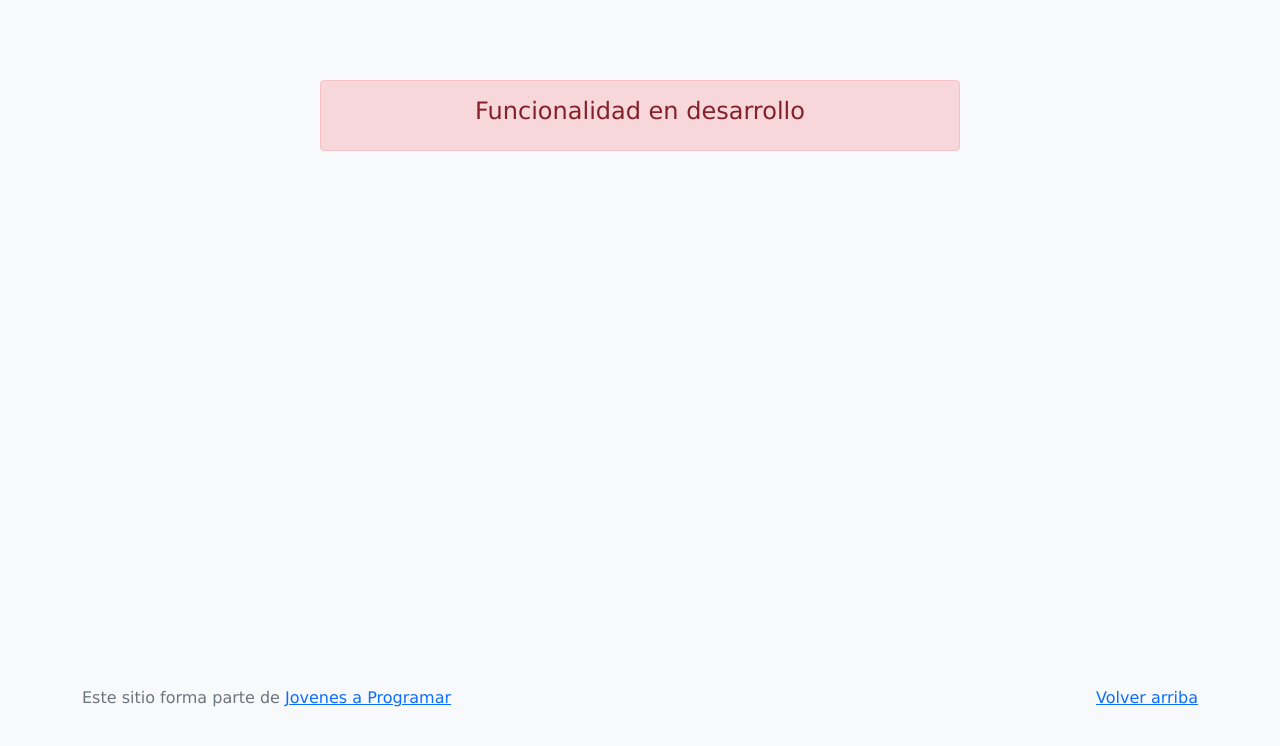
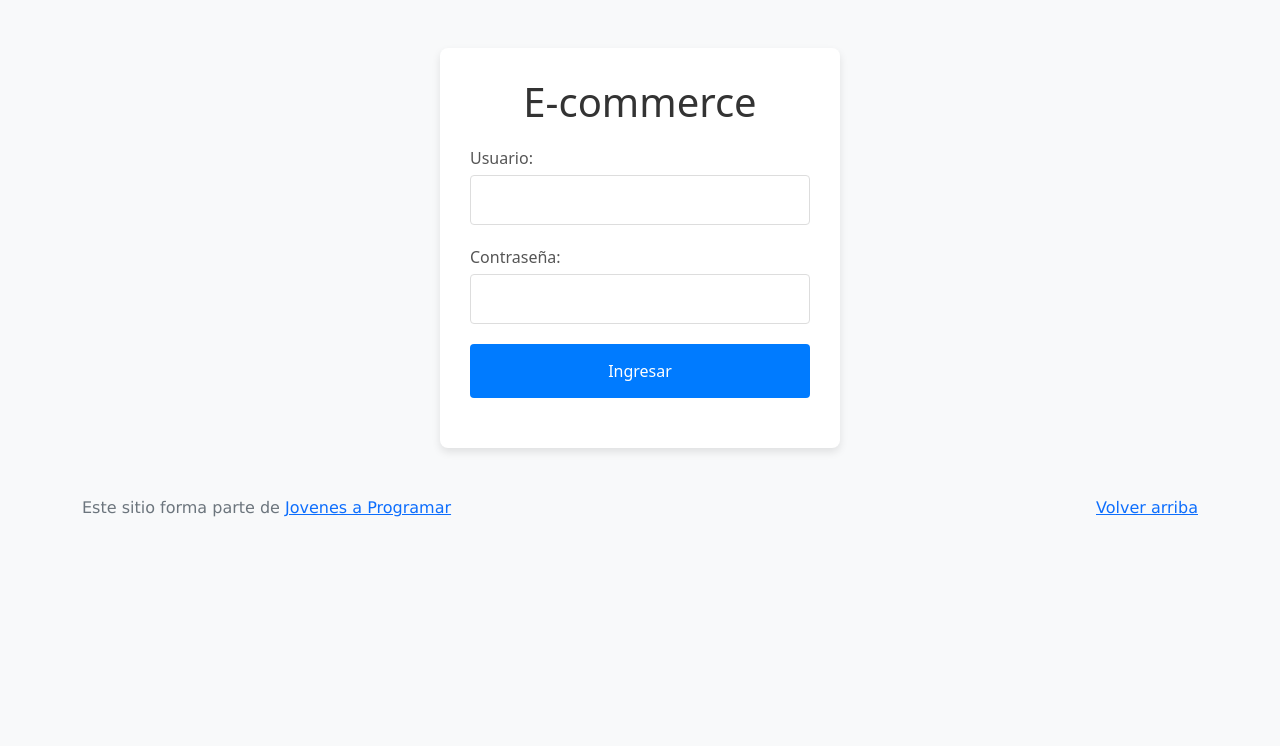
Before and after one commit to sofifumero/Proyecto, a plain HTML site: page login.html in a window 1280 px wide. Drawn offline with Linux system fonts and the light colour scheme.

Commit message:
control y redireccion login

```diff
--- a/css/styles.css
+++ b/css/styles.css
@@ -188,3 +188,63 @@ a.custom-card:hover {
 .checked {
   color: orange;
 }
+
+/* Contenedor del formulario */
+.container-login {
+    background: #ffffff;
+    border-radius: 8px;
+    box-shadow: 0 4px 8px rgba(0, 0, 0, 0.1);
+    padding: 30px;
+    max-width: 400px;
+    width: 100%;
+}
+
+/* Estilo del encabezado */
+h1 {
+    text-align: center;
+    color: #333;
+    margin-bottom: 20px;
+}
+
+/* Estilo de las etiquetas y campos del formulario */
+.form-group-login {
+    margin-bottom: 20px;
+}
+
+.form-group-login label {
+    display: block;
+    font-size: 16px;
+    color: #555;
+    margin-bottom: 5px;
+}
+
+.form-group-login input[type="text"],
+.form-group-login input[type="password"] {
+    width: 100%;
+    padding: 12px;
+    border: 1px solid #ddd;
+    border-radius: 4px;
+    font-size: 16px;
+    box-sizing: border-box;
+}
+
+.form-group-login input[type="submit"] {
+    background-color: #007bff;
+    color: #ffffff;
+    border: none;
+    padding: 15px;
+    border-radius: 4px;
+    font-size: 16px;
+    cursor: pointer;
+    width: 100%;
+    box-sizing: border-box;
+    transition: background-color 0.3s;
+}
+
+.form-group-login input[type="submit"]:hover {
+    background-color: #0056b3;
+}
+
+.form-group-login input[type="submit"]:active {
+    background-color: #004494;
+}
--- a/js/login.js
+++ b/js/login.js
@@ -0,0 +1,11 @@
+document.getElementById('registrationForm').addEventListener('submit', function (event) {
+  event.preventDefault();
+
+  const username = document.getElementById('username').value;
+  const password = document.getElementById('password').value;
+
+  if (username && password) {
+    localStorage.setItem('session', 'valid-token');
+    window.location.href = 'index.html';
+  }
+});
--- a/login.html
+++ b/login.html
@@ -1,14 +1,19 @@
 <!DOCTYPE html>
 <html lang="es">
-
   <head>
-  <meta http-equiv="Content-Type" content="text/html; charset=UTF-8">
-  <meta name="viewport" content="width=device-width, initial-scale=1, shrink-to-fit=no">
+    <meta http-equiv="Content-Type" content="text/html; charset=UTF-8" />
+    <meta
+      name="viewport"
+      content="width=device-width, initial-scale=1, shrink-to-fit=no"
+    />
     <title>eMercado - Todo lo que busques está aquí</title>
 
-  <link href="https://fonts.googleapis.com/css?family=Raleway:300,300i,400,400i,700,700i,900,900i" rel="stylesheet">
-  <link href="css/bootstrap.min.css" rel="stylesheet">
-  <link href="css/styles.css" rel="stylesheet">
+    <link
+      href="https://fonts.googleapis.com/css?family=Raleway:300,300i,400,400i,700,700i,900,900i"
+      rel="stylesheet"
+    />
+    <link href="css/bootstrap.min.css" rel="stylesheet" />
+    <link href="css/styles.css" rel="stylesheet" />
     <style>
       body {
         background-color: rgb(248, 249, 250);
@@ -17,22 +22,37 @@
   </head>
 
   <body>
-  <main class="mt-5">
-    <div class="container">
-      <div class="alert alert-danger text-center" role="alert">
-        <h4 class="alert-heading">Funcionalidad en desarrollo</h4>
+    <div class="d-flex justify-content-center mt-5">
+      <div class="container-login">
+        <h1>E-commerce</h1>
+        <form id="registrationForm">
+          <div class="form-group-login">
+            <label for="username">Usuario:</label>
+            <input type="text" id="username" name="username" required />
+          </div>
+          <div class="form-group-login">
+            <label for="password">Contraseña:</label>
+            <input type="password" id="password" name="password" required />
+          </div>
+          <div class="form-group-login">
+            <input type="submit" value="Ingresar" />
+          </div>
+        </form>
       </div>
     </div>
-  </main>
     <footer class="text-muted">
       <div class="container">
         <p class="float-end">
           <a href="#">Volver arriba</a>
         </p>
-      <p>Este sitio forma parte de <a href="https://jovenesaprogramar.edu.uy/" target="_blank">Jovenes a Programar</a></p>
+        <p>
+          Este sitio forma parte de
+          <a href="https://jovenesaprogramar.edu.uy/" target="_blank"
+            >Jovenes a Programar</a
+          >
+        </p>
       </div>
     </footer>
     <script src="js/login.js"></script>
   </body>
-
 </html>
```
Also changed, not shown: js/index.js (+9 -4 lines). Lines whose indentation alone changed are shown as unchanged.
